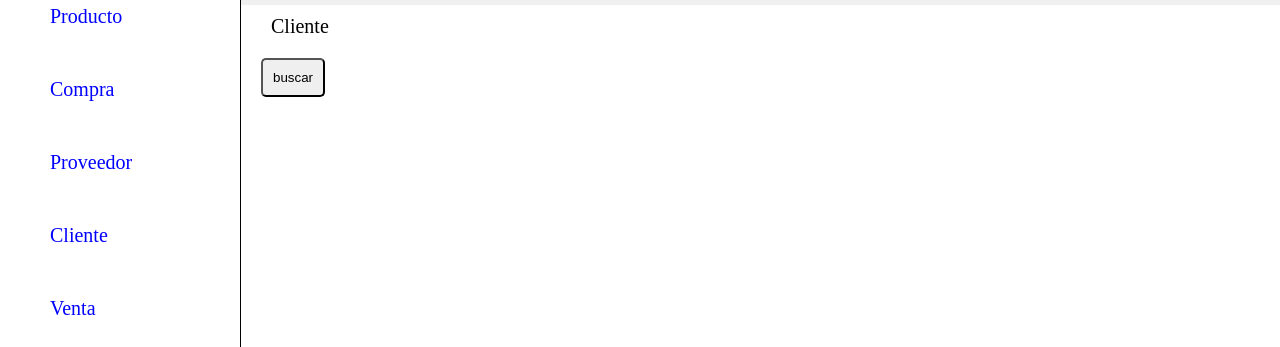
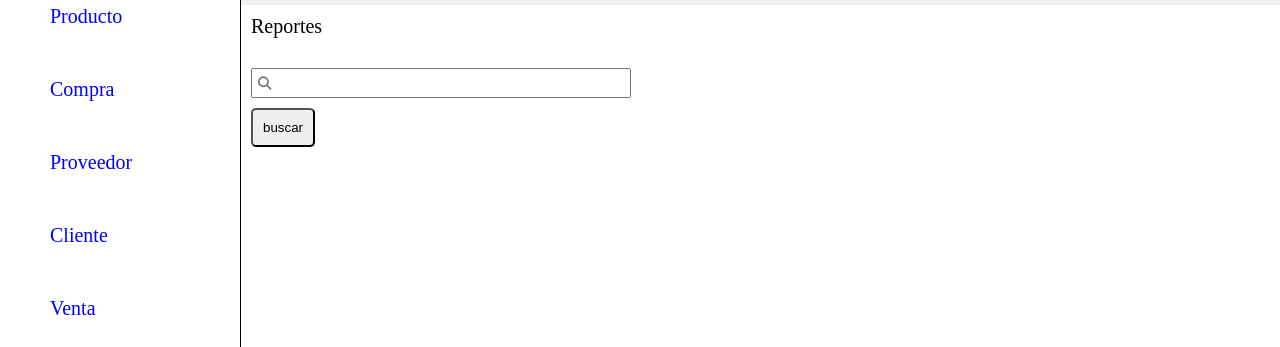
Before and after one commit to yezid1878/proyecto_inventario, a website: page busqueda.html in a window 1280 px wide. Shown: the part 105-452 px from the top of the page. Drawn offline with Linux system fonts and the light colour scheme.

Commit message:
agregando html a busqueda

```diff
--- a/assets/css/_busqueda.scss
+++ b/assets/css/_busqueda.scss
@@ -14,6 +14,14 @@
     width: 100%;
   }
 
+  &__name {
+    margin-left: 1rem;
+
+    @media screen and (min-width: 480px) {
+      margin-left: -2rem;
+    }
+  }
+
   &__span {
     color: variables.$color-rojo;
   }
@@ -28,10 +36,25 @@
 
   &__boton {
     padding: 1rem;
-    margin-left: 2rem;
+    margin-left: 1rem;
     color: variables.$color-negro;
     border-radius: 0.5rem;
     cursor: pointer;
+  }
+}
+
+.query {
+  &__barra {
+    width: 38rem;
+    height: 3rem;
+    margin: 1rem;
+    padding-left: 5px;
+    outline: none;
+
+    &::placeholder {
+      font-family: "Font Awesome 5 Free";
+      font-weight: 900;
+    }
   }
 }
 
--- a/assets/js/busqueda.js
+++ b/assets/js/busqueda.js
@@ -20,8 +20,9 @@ const cargarUsuarios = async () => {
       console.log(json);
 
       json.forEach((el) => {
+        console.log(el);
         $template.querySelector(".nombre").textContent = el.nombre;
-        $template.querySelector(".direccion").textContent = el.direccion;
+        $template.querySelector(".correo").textContent = el.correo;
         let $clone = d.importNode($template, true);
         $fragment.appendChild($clone);
       });
--- a/busqueda.html
+++ b/busqueda.html
@@ -5,6 +5,13 @@
     <meta http-equiv="X-UA-Compatible" content="IE=edge" />
     <meta name="viewport" content="width=device-width, initial-scale=1.0" />
     <link rel="stylesheet" href="./assets/css/style.css" />
+    <link
+      rel="stylesheet"
+      href="https://cdnjs.cloudflare.com/ajax/libs/font-awesome/6.7.1/css/all.min.css"
+      integrity="sha512-5Hs3dF2AEPkpNAR7UiOHba+lRSJNeM2ECkwxUIxC1Q/FLycGTbNapWXB4tP889k5T5Ju8fs4b1P5z/iB4nMfSQ=="
+      crossorigin="anonymous"
+      referrerpolicy="no-referrer"
+    />
     <title>Busqueda</title>
   </head>
   <body>
@@ -52,7 +59,7 @@
 
           <div class="busqueda__cont">
             <label for="" class="busqueda__name"
-              >Cliente <span class="busqueda__span"></span
+              >Reportes <span class="busqueda__span"></span
             ></label>
             <template id="template">
               <table class="table">
@@ -74,6 +81,11 @@
               </table>
             </template>
           </div>
+
+          <section class="query">
+            <input type="text" class="query__barra" placeholder="" />
+            <!-- <i class="fa-solid fa-magnifying-glass"></i> -->
+          </section>
           <button class="busqueda__boton" id="btn_buscar">buscar</button>
         </section>
       </section>
```
Also changed, not shown: venta.html (+0 -1 lines), assets/css/style.css, 1 other file.
